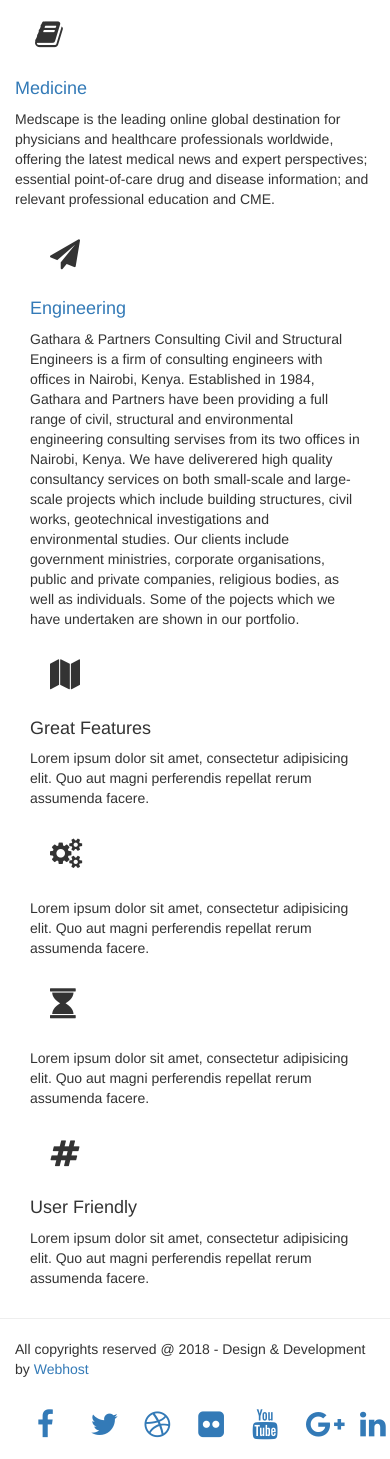
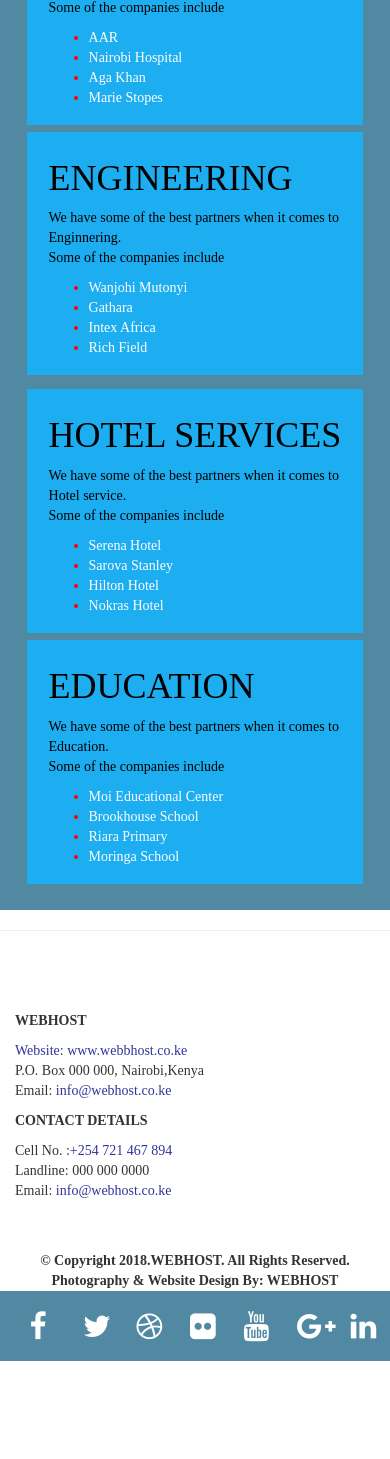
Before and after one commit to FrancisSakwa89/webhost, a Flask app: page / in a window 390 px wide. Shown: the part 1480-2939 px from the top of the page. After the commit the page ends 2841 px from the top, so only its background shows below. Run offline with Flask 2, Linux system fonts and the light colour scheme; data that the repository does not hold is empty; some libraries are stand-ins or nearby versions; some web fonts are replaced.

Commit message:
update css

```diff
--- a/app/templates/index.html
+++ b/app/templates/index.html
@@ -6,11 +6,15 @@
   <meta charset="utf-8"> {% if title %}
   <title> {{ title }}</title>
   {% else %}
-  <title> WEBHOST </title>
+  <title> <strong>WEBHOST</strong> </title>
   {% endif %}
+  <link rel="icons" href="../static/images/franco.jpg">
   <link href="https://fonts.googleapis.com/css?family=Lobster|Noto+Sans+SC" rel="stylesheet">
   <link href="https://fonts.googleapis.com/css?family=Lobster|Noto+Sans+SC|Pacifico" rel="stylesheet">
   <link rel="stylesheet" href="https://cdnjs.cloudflare.com/ajax/libs/font-awesome/4.7.0/css/font-awesome.min.css">
+  <link rel="stylesheet" href="https://maxcdn.bootstrapcdn.com/bootstrap/3.3.7/css/bootstrap.min.css">
+
+
 </head>
 {% extends 'base.html'%} {% import "bootstrap/wtf.html" as wtf %}
 
@@ -19,85 +23,65 @@
 
   {% block styles%}
   {{ super() }}
-  <!-- <link rel="stylesheet" href="{{url_for('static',filename='css/index.css')}}"> -->
-  <!-- <link rel="shortcut icon" href="static/img/favicon.png"> -->
-  <!-- <link rel="stylesheet" href="static/extras/animate.css" type="text/css"> -->
-  <!-- Owl Carousel -->
 
   {% endblock %}
 
-
   {% block content %}
 
-  <body>
+
   <style>
     body,
       html {
         height: 100%;
-        /* background-image: url("https://images.unsplash.com/photo-1519211975560-4ca611f5a72a?ixlib=rb-0.3.5&ixid=eyJhcHBfaWQiOjEyMDd9&s=6ae34625b8db390fb2b784800d76d225&auto=format&fit=crop&w=500&q=60"); */
         background-size: cover;
+        font-family: 'Times New Roman', Times, serif;
       }
+      .tab-content{
+        /* margin: 5%; */
+        padding-top: 2%;
+        padding-bottom:5%;
+
+      }
+      #put{
+        color: black;
+      }
+      #description{
+        /* margin: 5%; */
+        padding: 5%;
+        color: black;
+        /* padding-bottom: 5%; */
+      }
+      #engineering{
+        background-color: rgb(28, 174, 241);
+        padding: 2%;
+        margin: 2%;
+      }
+      a:link {
+        color: white;
+        }
+        a:visited {
+        color: white;
+        }
+        a:hover {
+        color: blue;
+      }
+      #icons{
+        background-color: rgb(81, 137, 163);
+      }
+
   </style>
-
-
-
-    </div>
-    <div class="container"></div>
-    <link rel="stylesheet" type="text/css" href="{{url_for('static',filename='css/index.css')}}">
-    <div id="myCarousel" class="carousel slide" data-ride="carousel">
-      <!-- Indicators -->
-      <!-- <ol class="carousel-indicators">
-        <li data-target="#myCarousel" data-slide-to="0" class="active"></li>
-        <li data-target="#myCarousel" data-slide-to="1"></li>
-        <li data-target="#myCarousel" data-slide-to="2"></li>
-      </ol> -->
-
-      <!-- Wrapper for slides
-      <div class="carousel-inner" style="margin-left: 35%;">
-        <div class="item active">
-          <img src="https://encrypted-tbn0.gstatic.com/images?q=tbn:ANd9GcS5wgjFBwr0d_8oNxwOvW1dK5xZt-AtHxitLJdddJW1c6lRZDi95Q"
-            alt="" class="img-responsive" width="400px;">
   </div>
 
-        <div class="item">
-          <img src="https://encrypted-tbn0.gstatic.com/images?q=tbn:ANd9GcQLxxEbv1MQEdOyzob_VNp7RBwjZ5J4KayiDMAlWIpwxZS_1OxpmQ"
-            alt="" class="img-responsive" width="400px;">
-        </div>
-
-        <div class="item">
-          <img src="https://encrypted-tbn0.gstatic.com/images?q=tbn:ANd9GcTZ2_PnAAebD85g-xYW6zqbyZzozxhIpMYluX7ve_-90YfAOh9EFg"
-            alt="" class="img-responsive" width="400px;">
-        </div>
-      </div> -->
-
-      <!-- Left and right controls -->
-      <!-- <a class="left carousel-control" href="#myCarousel" data-slide="prev">
-        <span class="glyphicon glyphicon-chevron-left"></span>
-        <span class="sr-only">Previous</span>
-      </a>
-      <a class="right carousel-control" href="#myCarousel" data-slide="next">
-        <span class="glyphicon glyphicon-chevron-right"></span>
-        <span class="sr-only">Next</span>
-      </a>
-    </div> -->
-
-      <!-- Header Section End -->
-
-      <!-- Start intro section -->
-      <section id="intro" class="section-intro">
-        <div class="overlay">
-          <div class="container">
-            <div class="main-text">
-              <!-- Start Search box -->
+  <div class="container-fluid" style="text-align:left">
     <div class="row search-bar">
       <div class="advanced-search">
         <form class="search-form" method="get">
           <div class="col-md-3 col-sm-6 search-col">
-                      <div class="input-group-addon search-category-container" style="background-color:#0B3142">
+            <div class="input-group-addon search-category-container" style="background-color:rgb(81, 137, 163)">
               <label class="styled-select">
                 <select class="dropdown-product selectpicker" name="product-cat">
                   <option value="0"> Categories</option>
-                            <option class="Medicine" href="contact.html" value="community"></option> Medicine</option>
+                  <option value=" Medicine"> Medicine</option>
                   <option value=" Engineering"> Engineering</option>
                   <option value="Education"> Education</option>
                   <option value="Hotel Services"> Hotel Services</option>
@@ -107,7 +91,7 @@
             </div>
           </div>
           <div class="col-md-3 col-sm-6 search-col">
-                      <div class="input-group-addon search-category-container" style="background-color:#0B3142">
+            <div class="input-group-addon search-category-container" style="background-color:rgb(81, 137, 163)">
               <label class="styled-select location-select">
                 <select class="dropdown-product selectpicker" name="product-cat">
                   <option value="0">All Locations</option>
@@ -120,12 +104,10 @@
                 </select>
               </label>
             </div>
+          </div>
 
-
-                    </div>
           <div class="col-md-3 col-sm-6 search-col">
-                      <input class="form-control keyword" name="keyword" value="" placeholder="Enter Keyword" type="text"
-                        style="background-color:#0B3142">
+            <input class="form-control keyword" name="keyword" value="" placeholder="Enter Keyword" type="text" style="background-color:rgb(81, 137, 163)">
           </div>
           <div class="col-md-3 col-sm-6 search-col">
             <button class="btn btn-primary" type="submit">
@@ -134,90 +116,78 @@
         </form>
       </div>
     </div>
-              <!-- End Search box -->
+  </div>
+  <div class="container-fluid">
+    <div data-ride="carousel" class="carousel slide" id="carousel-example-generic" style="position: relative;">
+      <ol class="carousel-indicators" id="images">
+        <li class="" data-slide-to="0" data-target="#carousel-example-generic"></li>
+        <li data-slide-to="1" data-target="#carousel-example-generic" class="active"></li>
+        <li data-slide-to="2" data-target="#carousel-example-generic" class=""></li>
+        <li data-slide-to="3" data-targer="#carousel-example-generic" class=""></li>
+      </ol>
+      <div class="carousel-inner" style="overflow:hidden;">
+        <div class="item active">
+          <img id="row1" alt="Fourth" src="../static/images/tourism.jpg " style="height:600px; width: 100%;">
+          <div class="carousel-caption">
+            <p style="font-family: 'Permanent Marker', cursive;">Tourism</p>
           </div>
         </div>
-        </div>
-      </section>
-      <div class="wrapper">
-        <section class="featured-lis">
-          <div class="container">
-            <div class="row">
-              <div class="col-md-12 wow fadeIn" data-wow-delay="0.5s">
-                <h3 class="section-title"></h3>
-                <div id="new-products" class="owl-carousel">
-                  <div class="item">
-                    <div class="product-item">
-                      <div class="carousel-thumb">
-                        <img src="static/img/product/img1.jpg" alt="">
-                        <div class="overlay">
-                          <a href="ads-details.html"><i class="fa fa-link"></i></a>
-                        </div>
-                      </div>
-                      <a href="ads-details.html" class="item-name">Lorem ipsum dolor sit</a>
-                      <span class="price">$150</span>
+        <div class="item ">
+          <img id="row1" alt="Second slide" src="../static/images/Education.jpg" style="height:600px; width: 100%;">
+          <div class="carousel-caption">
+            <p style="font-family: 'Pacifico', cursive;">Education</p>
           </div>
         </div>
         <div class="item">
-                    <div class="product-item">
-                      <div class="carousel-thumb">
-                        <img src="static/img/product/img2.jpg" alt="">
-                        <div class="overlay">
-                          <a href="ads-details.html"><i class="fa fa-link"></i></a>
-                        </div>
-                      </div>
-                      <a href="ads-details.html" class="item-name">Sed diam nonummy</a>
-                      <span class="price">$67</span>
+          <img id="row1" alt="First slide" src="../static/images/engineering.jpg" style="height:600px; width: 100%;">
+          <div class="carousel-caption">
+            <p style="font-family: 'Amatic SC', cursive;">Engineering</p>
           </div>
         </div>
         <div class="item">
-                    <div class="product-item">
-                      <div class="carousel-thumb">
-                        <img src="static/img/product/img3.jpg" alt="">
-                        <div class="overlay">
-                          <a href="ads-details.html"><i class="fa fa-link"></i></a>
-                        </div>
-                      </div>
-                      <a href="ads-details.html" class="item-name">Feugiat nulla facilisis</a>
-                      <span class="price">$300</span>
+          <img id="row1" alt="Third slide" src="../static/images/tourism.jpg" style="height: 600px; width: 100%;">
+          <div class="carousel-caption">
+            <p style="font-family: 'Gloria Hallelujah', cursive;">Hotel Services</p>
           </div>
         </div>
 
       </div>
+
+      <!-- Left and right controls -->
+      <a class="left carousel-control" href="#carousel-example-generic" data-slide="prev">
+        <span class="glyphicon glyphicon-chevron-left"></span>
+        <span class="sr-only">Previous</span>
+      </a>
+      <a class="right carousel-control" href="#carousel-example-generic" data-slide="next">
+        <span class="glyphicon glyphicon-chevron-right"></span>
+        <span class="sr-only">Next</span>
+      </a>
     </div>
   </div>
-          </div>
-          <div class="features">
-            <div class="container">
-              <div class="row">
-                <div class="col-md-4 col-sm-6">
-                  <div class="features-box wow fadeInDownQuick" data-wow-delay="0.3s">
-                    <div class="features-icon">
-                      <i class="fa fa-book">
-                      </i>
-                    </div>
-                    <div class="features-content">
-                      <h4>
-                        <a rel="nofollow" href="https://www.medscape.com/">Medicine</a></p>
-                    </div>
-                    </h4>
+  <br>
+  <br>
+  <div class="container-fluid" style="background-color:white">
+    <ul class="nav nav-tabs">
+      <li class="active"><a href="#home" id="put" data-toggle="tab">Medicine</a></li>
+      <li><a data-toggle="tab" id="put"href="#menu1">Engineering</a></li>
+      <li><a data-toggle="tab" id="put" href="#menu2">Hotel Services</a></li>
+      <li><a data-toggle="tab" id="put" href="#menu3">Education</a></li>
+      <li><a data-toggle="tab" id="put" href="#menu4">Tourism</a></li>
+    </ul>
+
+    <div class="tab-content">
+      <div id="home" class="tab-pane fade in active">
+        <i class="fa fa-hospital-o"></i>
+        <h3>Medicine</h3>
         <p>
           Medscape is the leading online global destination for physicians and healthcare professionals
           worldwide, offering the latest medical news and expert perspectives; essential point-of-care drug
           and disease information; and relevant professional education and CME.
         </p>
       </div>
-                </div>
-              </div>
-              <div class="col-md-4 col-sm-6">
-                <div class="features-box wow fadeInDownQuick" data-wow-delay="0.6s">
-                  <div class="features-icon">
-                    <i class="fa fa-paper-plane"></i>
-                  </div>
-                  <div class="features-content">
-                    <h4>
-                      <a rel="nofollow" href="http://www.gathara.co.ke/">Engineering</a></p>
-                    </h4>
+      <div id="menu1" class="tab-pane fade">
+        <i class="fa fa-free-code-camp"></i>
+        <h3>Engineering</h3>
         <p>
           Gathara & Partners Consulting Civil and Structural Engineers is a firm of consulting engineers
           with
@@ -230,88 +200,131 @@
           we have undertaken are shown in our portfolio.
         </p>
       </div>
+      <div id="menu2" class="tab-pane fade">
+        <i class="fa fa-bed"></i>
+        <h3>Hotel Services</h3>
+        <p>Sarova Hotels, Resorts & Game Lodges is not only one of the largest chains of hotels and lodges in Kenya and
+          East Africa, it is also one of the most innovative, offering guests diverse experiences that are simply
+          unforgettable..</p>
       </div>
+      <div id="menu3" class="tab-pane fade">
+        <i class="fa fa-book"></i>
+        <h3>Education</h3>
+        <p>Our second Brookhouse campus opened in Runda, a residential suburb north of the city, as a sister school to
+          the Karen campus.</p>
       </div>
-              <div class="col-md-4 col-sm-6">
-                <div class="features-box wow fadeInDownQuick" data-wow-delay="0.9s">
-                  <div class="features-icon">
-                    <i class="fa fa-map"></i>
-                  </div>
-                  <div class="features-content">
-                    <h4>
-                      Great Features
-                    </h4>
-                    <p>
-                      Lorem ipsum dolor sit amet, consectetur adipisicing elit. Quo aut magni perferendis repellat
-                      rerum
-                      assumenda facere.
-                    </p>
+      <div id="menu4" class="tab-pane fade">
+        <i class="fa fa-4x fa-bed"></i>
+        <h3>Tourism</h3>
+        <p>Eaque ipsa quae ab illo inventore veritatis et quasi architecto beatae vitae dicta sunt explicabo.</p>
       </div>
     </div>
   </div>
-              <div class="col-md-4 col-sm-6">
-                <div class="features-box wow fadeInDownQuick" data-wow-delay="1.2s">
-                  <div class="features-icon">
-                    <i class="fa fa-cogs"></i>
+
+
+  <div class="container-fluid" id="description" style="background-color: rgb(81, 137, 163)">
+    <h2 style="text-align:center  "><strong>PARTNERS</strong></h2>
+    <div class="row">
+      <div class="col-md-6">
+        <section id="engineering">
+          <div class="container">
+            <h1>MEDICINE</h1>
+            <p>We have some of the best partners when it comes to medicine.<br> Some of the companies include
+              <ul>
+                <li> <a href="http://aar-healthcare.com/">AAR</a></li>
+                <li> <a href="http://thenairobihosp.org/">Nairobi Hospital</a></li>
+                <li> <a href="http://www.agakhanhospitals.org/Nairobi">Aga Khan</a></li>
+                <li> <a href="https://www.mariestopes.org/where-we-work/kenya/  ">Marie Stopes</a></li>
+              </ul>
+            </p>
           </div>
-                  <div class="features-content">
-                    <h4></h4>
-                    <p>
-                      Lorem ipsum dolor sit amet, consectetur adipisicing elit. Quo aut magni perferendis repellat
-                      rerum
-                      assumenda facere.
+          </a>
+        </section>
+      </div>
+
+      <div class="col-md-6">
+        <section id="engineering">
+          <div class="container">
+            <h1>ENGINEERING</h1>
+            <p>We have some of the best partners when it comes to Enginnering.<br> Some of the companies include
+              <ul>
+                <li> <a href="http://www.wce.co.ke/">Wanjohi Mutonyi</a></li>
+                <li> <a href="http://www.gathara.co.ke/">Gathara</a></li>
+                <li> <a href="http://www.intexafrica.com/">Intex Africa</a></li>
+                <li> <a href="http://www.richfieldkenya.com/">Rich Field</a></li>
+              </ul>
             </p>
+          </div>
+          </a>
+        </section>
+      </div>
+    </div>
+    <div class="row">
+      <div class="col-md-6">
+        <section id="engineering">
+          <div class="container">
+            <h1>HOTEL SERVICES</h1>
+            <p>We have some of the best partners when it comes to Hotel service.<br> Some of the companies include
+              <ul>
+                <li> <a href="https://www.serenahotels.com/serenanairobi/en/default.html">Serena Hotel</a></li>
+                <li> <a href="https://www.sarovahotels.com/stanley-nairobi/">Sarova Stanley </a></li>
+                <li> <a href="https://www3.hilton.com/en/hotels/kenya/hilton-nairobi-NBOHITW/index.html">Hilton Hotel</a></li>
+                <li> <a href="http://www.nokrasriverine.co.ke/  ">Nokras Hotel</a></li>
+              </ul>
+            </p>
+          </div>
+        </section>
+      </div>
+      <div class="col-md-6">
+        <section id="engineering">
+          <div class="container">
+            <h1>EDUCATION</h1>
+            <p>We have some of the best partners when it comes to Education.<br> Some of the companies include
+              <ul>
+                <li> <a href="http://moieducentre.ac.ke/">Moi Educational Center</a></li>
+                <li> <a href="http://brookhouse.ac.ke/">Brookhouse School</a></li>
+                <li> <a href="https://www.riaraschools.ac.ke/primaryschool/">Riara Primary</a></li>
+                <li> <a href="https://www.moringaschool.com/">Moringa School</a></li>
+              </ul>
+            </p>
+          </div>
+        </section>
       </div>
     </div>
   </div>
-              <div class="col-md-4 col-sm-6">
-                <div class="features-box wow fadeInDownQuick" data-wow-delay="1.5s">
-                  <div class="features-icon">
-                    <i class="fa fa-hourglass"></i>
-                  </div>
-                  <div class="features-content">
-                    <h4></h4>
-                    <p>
-                      Lorem ipsum dolor sit amet, consectetur adipisicing elit. Quo aut magni perferendis repellat
-                      rerum
-                      assumenda facere.
-                    </p>
-                  </div>
-                </div>
-              </div>
-              <div class="col-md-4 col-sm-6">
-                <div class="features-box wow fadeInDownQuick" data-wow-delay="1.8s">
-                  <div class="features-icon">
-                    <i class="fa fa-hashtag"></i>
-                  </div>
-                  <div class="features-content">
-                    <h4>
-                      User Friendly
-                    </h4>
-                    <p>
-                      Lorem ipsum dolor sit amet, consectetur adipisicing elit. Quo aut magni perferendis repellat
-                      rerum
-                      assumenda facere.
-                    </p>
-                  </div>
-                </div>
-              </div>
-        </section>
+
 
   <hr>
-        <div id="copyright" sty>
   <div class="container">
-            <div class="row">
-              <div class="col-md-12">
-                <div class="site-info pull-right">
-                  <p>All copyrights reserved @ 2018 - Design & Development by <a rel="nofollow" href="https://web.facebook.com/Francis Sakwa">Webhost</a></p>
+    <div class="fdesc footerprofile">
+      <br>
+      <br>
+      <br>
+      <div class="row center">
+        <div class="desc col-md-6">
+          <p><strong>WEBHOST </strong></p>
+
+          <p><span style="color: #333399;">Website: www.webbhost.co.ke</span>
+            <br />P.O. Box 000 000, Nairobi,Kenya<br />Email: <span style="color: #333399;">info@webhost.co.ke</span></p>
         </div>
-
+        <div class="desc col-md-6">
+          <p><strong>CONTACT DETAILS</strong></p>
+          <p>Cell No. :<span style="color: #333399;">+254 721 467 894</span><br />Landline: 000 000 0000<br />Email:
+            <span style="color: #333399;">info@webhost.co.ke</span></p>
         </div>
       </div>
     </div>
   </div>
-        <div class="bottom-social-icons social-icon pull-right" style="background-color: white">
+  <br>
+  <br>
+
+  <div class="pp copyright" style="text-align:center;" class="container-fluid">
+    <div class="copyinner"><strong>
+        &copy; Copyright 2018.WEBHOST. All Rights Reserved.
+        Photography & Website Design By: WEBHOST</strong>
+    </div>
+
+    <div class="bottom-social-icons social-icon text-center" id="icons" style="background-color: rgb(81, 137, 163)">
       <a class="facebook" target="_blank" href="https://web.facebook.com/Francis Sakwa"><i class="fa fa-facebook"></i></a>
       <a class="twitter" target="_blank" href="https://twitter.com/Francis Sakwa"><i class="fa fa-twitter"></i></a>
       <a class="dribble" target="_blank" href="https://dribbble.com/"><i class="fa fa-dribbble"></i></a>
@@ -320,4 +333,8 @@
       <a class="google-plus" target="_blank" href="https://plus.google.com"><i class="fa fa-google-plus"></i></a>
       <a class="linkedin" target="_blank" href="https://www.linkedin.com/"><i class="fa fa-linkedin"></i></a>
     </div>
+  </div>
   {% endblock %}
+  <script src="https://ajax.googleapis.com/ajax/libs/jquery/3.3.1/jquery.min.js"></script>
+  <script src="https://maxcdn.bootstrapcdn.com/bootstrap/3.3.7/js/bootstrap.min.js"></script>
+</body>
--- a/app/templates/navbar.html
+++ b/app/templates/navbar.html
@@ -1,6 +1,7 @@
 <link href="https://fonts.googleapis.com/css?family=Allerta+Stencil|Lobster" rel="stylesheet">
 
-<div class="navbar navbar-inverse" role="navigation" style="background: linear-gradient(to right, #0f2027, #203a43, #2c5364);">
+<div class="container-fluid">
+    <div class="navbar navbar-inverse" role="navigation" style="background: linear-gradient(to right, rgb(28, 174, 241), #2c5364, #203a43);">
         <div class="container-fluid">
             <div class="navbar-header">
                 <button type="button" class="navbar-toggle" data-toggle="collapse" data-target=".navbar-collapse">
@@ -32,7 +33,7 @@
 
                 <ul class="nav navbar-nav navbar-right" style="height: 56px;font-size: 1.3em">
                     {% if current_user.is_authenticated %}
-                <li style="color:white;padding:18px;font-family: 'Lobster', cursive;"><i>{{current_user.username}}</i></li>
+                        <li style="color:blue;padding:18px;font-family: 'Lobster', cursive;"><i>{{current_user.username}}</i></li>
                     <li class="pro"><span class="glyphicon glyphicon-user"></span><a href="{{url_for('main.profile',uname=current_user.username)}}"><i>Profile</i></a></li>
                     <li><a href="{{url_for('auth.logout')}}"><i>Log Out</i></a></li>
 
@@ -44,3 +45,5 @@
             </div>
 
         </div>
+    </div>
+</div>
```
Also changed, not shown: app/templates/about.html (+71 -84 lines), app/templates/team.html (+19 -5 lines), app/static/images/Education.jpg (added), app/static/images/amboseli.jpeg (added), app/static/images/awesome.jpeg (added), app/static/images/cynthia.jpg (added), app/static/images/elias.jpg (added), app/static/images/engineering.jpg (added), app/static/images/stars.jpg (added), app/static/images/tourism.jpg (added), app/static/images/vynnel.jpg (added), app/static/photos/40053753_2201028913516256_8304183829317287936_n.jpg (added). Lines whose indentation alone changed are shown as unchanged.
